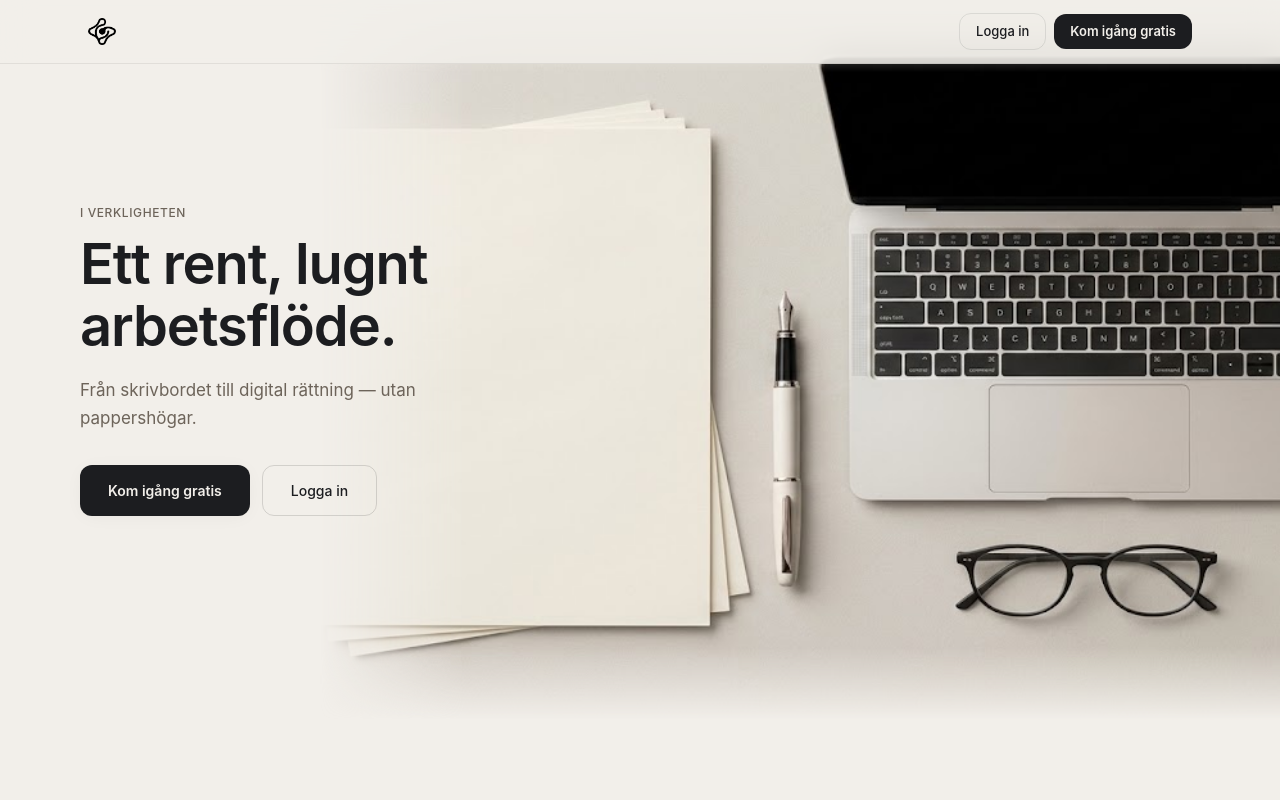
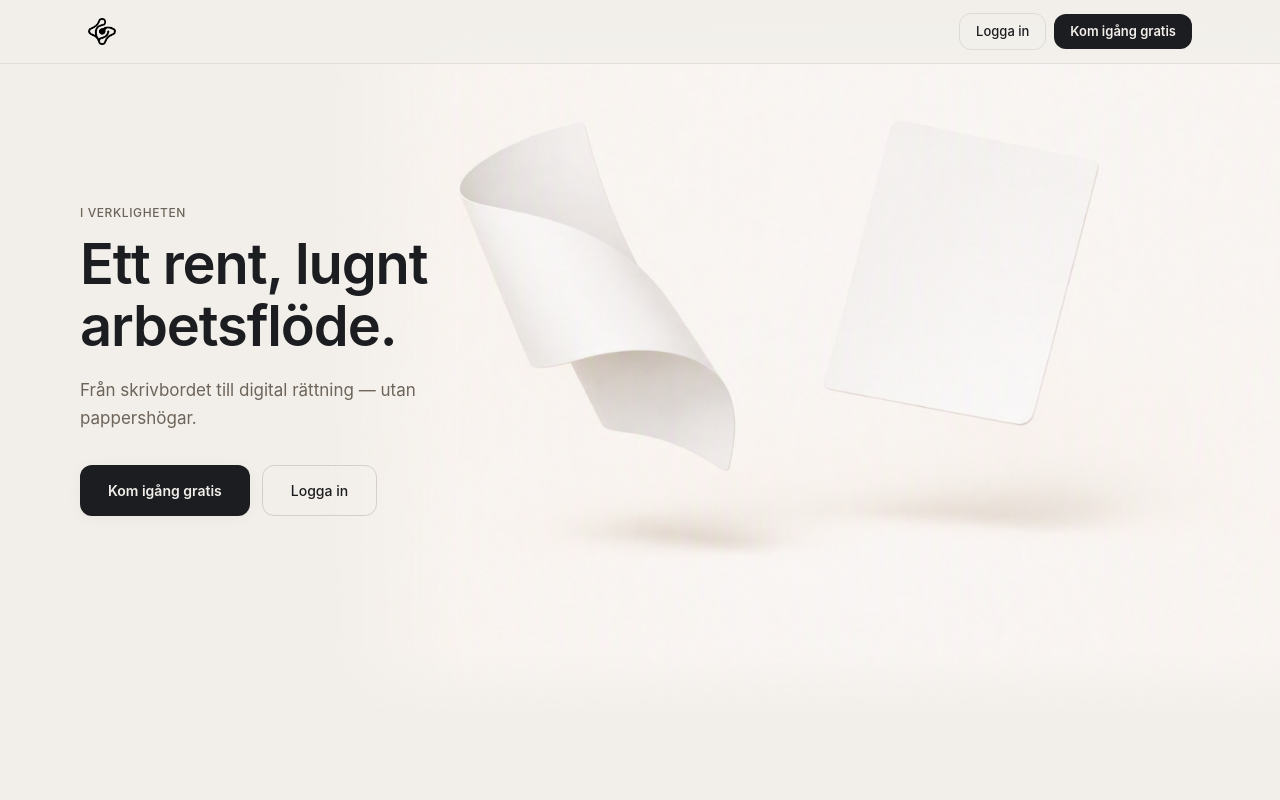
Before and after one commit to tjuren-ferdinand/wiseos_working_engine, a Next.js app in the folder apps/web/: page /login in a window 1280 px wide. Shown: the top 800 px of the page. Built offline with nearby package versions, Linux system fonts and the light colour scheme; no server answers.

Commit message:
Replace front1.jpg in Finale section with copilot light paper image

```diff
--- a/apps/web/app/login/page.tsx
+++ b/apps/web/app/login/page.tsx
@@ -462,8 +462,8 @@ function Finale({
           initial={{ opacity: 0, scale: 1.05 }}
           animate={isInView ? { opacity: 1, scale: 1 } : {}}
           transition={{ duration: 1.2, ease: [0.22, 1, 0.36, 1] }}
-          src="/front1.jpg"
-          alt="Arbetsplats med papper och laptop"
+          src="/hero/copilot-hero3.png"
+          alt="WiseOS rättningsflöde"
           loading="lazy"
           className="h-full w-full object-cover"
           style={{
```
